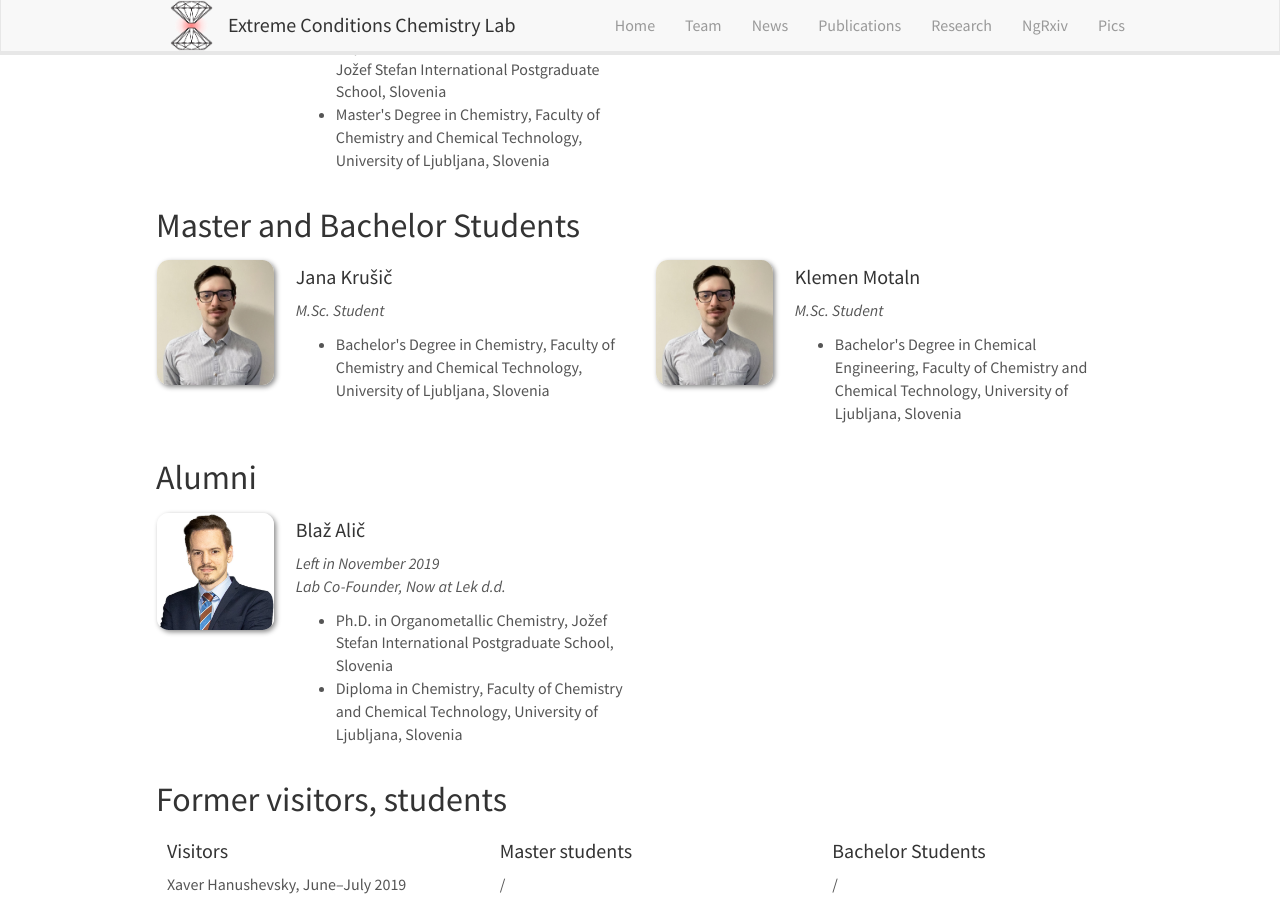
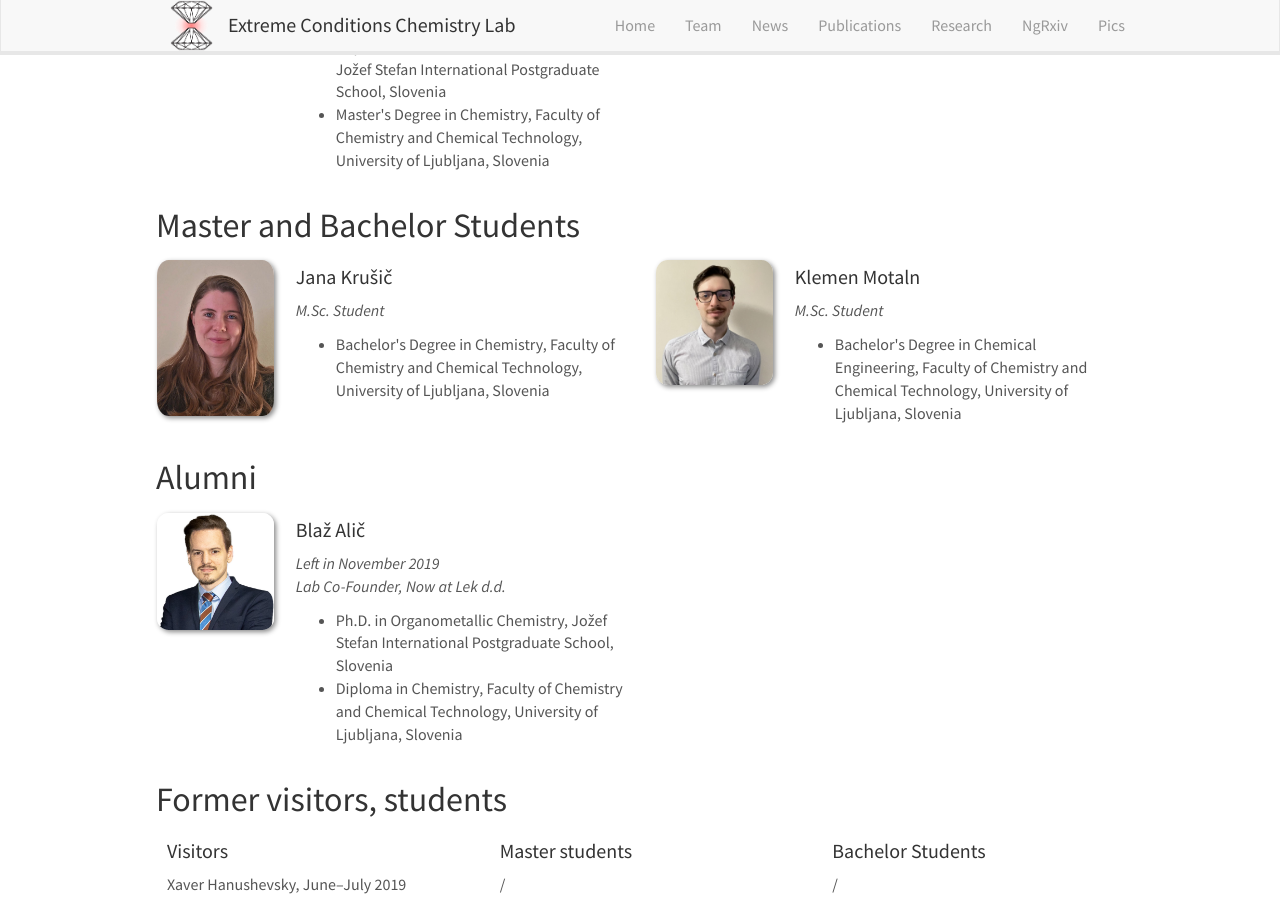
Before and after one commit to eccl-jsi/eccl-jsi.github.io, a Jekyll site: the page built from _pages/team.md, in a window 1280 px wide and 900 px high, scrolled down 1115 px. Built offline with Jekyll 4.4.1, drawn with Linux system fonts in a browser that asks for light colours; nearby versions of some CDN libraries.

Commit message:
Update students.yml

```diff
--- a/_data/students.yml
+++ b/_data/students.yml
@@ -9,7 +9,7 @@
 #  education4:
 
 - name: Jana Krušič
-  photo: Klemen.jpg
+  photo: Jana.jpg
   info: M.Sc. Student
   number_educ: 1
   education1: Bachelor's Degree in Chemistry, Faculty of Chemistry and Chemical Technology, University of Ljubljana, Slovenia
```
